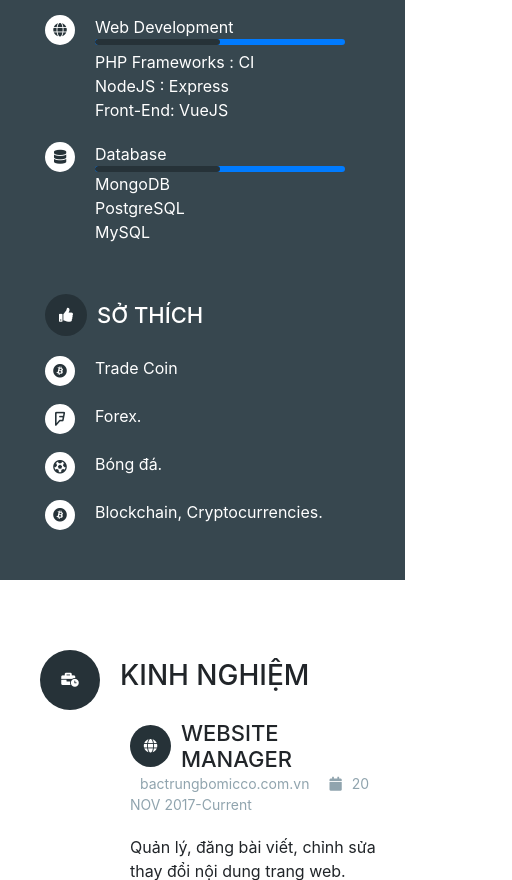
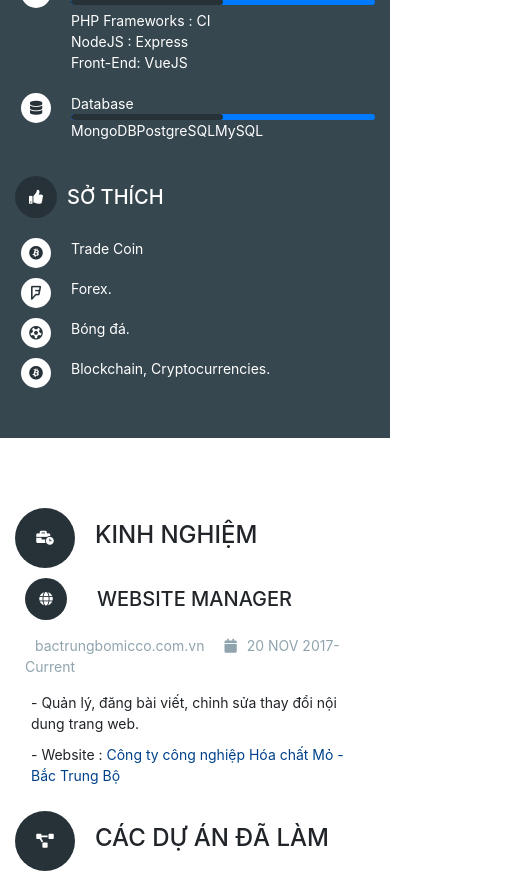
Before and after one commit to dangtuantung1993/TungCV, a Vue app: page / in a window 390 px wide. Shown: the part 1120-2000 px from the top of the page, 512 px wide, since content can reach past the window. Built offline with nearby package versions, Linux system fonts and the light colour scheme.

Commit message:
fix html css

```diff
--- a/src/App.vue
+++ b/src/App.vue
@@ -20,7 +20,7 @@
             <ul>
               <li class="flex">
                 <i class="far fa-school circle circle--small circle--white"></i>
-                <div>Đại Học Mỏ - Địa Chất (2011-2016)</div><br><br>
+                <div>Đại Học Mỏ - Địa Chất (2011-2016)</div><br>
               </li>
               <li class="flex">
                 <i class="fas fa-graduation-cap circle circle--small circle--white"></i>
@@ -39,7 +39,7 @@
             <ul>
               <li class="flex">
                 <i class="fa fa-map-marker circle circle--small circle--white"></i>
-                <span>Số 22, Đào Duy Từ, Tổ 19, P.Bắc Sơn, Thành Phố Tam Điệp, Ninh Bình</span>
+                <span>Số 22, Đào Duy Từ, P.Bắc Sơn, Tam Điệp, Ninh Bình</span>
               </li>
               <li class="flex">
                 <i class="fab fa-linkedin circle circle--small circle--white"></i>
@@ -91,8 +91,8 @@
                 <div class="flex--1">
                   <span>Database</span>
                   <span class="progress-bar"><span style="width:50%"></span></span>
-                  <span>MongoDB</span><br>
-                  <span>PostgreSQL</span><br>
+                  <span>MongoDB</span>
+                  <span>PostgreSQL</span>
                   <span>MySQL</span>
                 </div>
               </li>
@@ -108,15 +108,15 @@
             <ul>
               <li class="flex">
                 <i class="fab fa-bitcoin circle circle--small circle--white"></i>
-                <div>Trade Coin</div><br><br>
+                <div>Trade Coin</div>
               </li>
               <li class="flex">
                 <i class="fab fa-foursquare circle circle--small circle--white"></i>
-                <div>Forex.</div><br><br>
+                <div>Forex.</div>
               </li>
               <li class="flex">
                 <i class="fas fa-futbol circle circle--small circle--white"></i>
-                <div>Bóng đá.</div><br><br>
+                <div>Bóng đá.</div>
               </li>
               <li class="flex">
                 <i class="fab fa-bitcoin circle circle--small circle--white"></i>
@@ -127,6 +127,7 @@
         </div>
       </div>
       <div class="col-md-8 content">
+        <div class="col-md-12 ">
         <div class="section">
           <h2 class="section__title">
             <i class="fas fa-business-time circle circle--large"></i>
@@ -142,8 +143,12 @@
                   <span><i class="fa fa-calendar"></i>20 NOV 2017-Current</span>
               </div>
               <div class="module__content">
-                <span>Quản lý, đăng bài viết, chỉnh sửa thay đổi nội dung trang web.</span><br>
-                <a href="http://bactrungbomicco.com.vn">Công ty công nghiệp Hóa chất Mỏ - Bắc Trung Bộ </a>
+                <ul class="title title-margin">
+
+                <li>- Quản lý, đăng bài viết, chỉnh sửa thay đổi nội dung trang web.</li>
+                <li>- Website : <a href="http://bactrungbomicco.com.vn">Công ty công nghiệp Hóa chất Mỏ - Bắc Trung Bộ </a>
+                </li>
+                </ul>
               </div>
             </div><!-- End .module #4 -->
           </div><!-- End .section__content -->
@@ -165,10 +170,11 @@
                     <div><a href="https://github.com/dangtuantung1993/checkwallet">Website cho Check Wallet (Incomplete)</a></div>
 
                   </li>
+                  <li class="flex">- https://github.com/dangtuantung1993/checkwallet</li>
+                  <li class="flex">- Frontend: VueJs</li>
+                  <li class="flex">- Backend: NodeJs</li>
                 </ul>
-                <div>https://github.com/dangtuantung1993/checkwallet</div>
-                <div>Frontend: VueJs</div>
-                <div>Backend: NodeJs</div><br><br>
+
               </div>
             </div><!-- End .module #4 -->
           </div><!-- End .section__content -->
@@ -184,9 +190,10 @@
                     <a href="https://github.com/dangtuantung1993/tooljava">Tool Auto </a>
 
                   </li>
+                  <li class="flex">- https://github.com/dangtuantung1993/tooljava</li>
+                  <li class="flex">- Java</li>
                 </ul>
-                <div>https://github.com/dangtuantung1993/tooljava</div>
-                <div>Java</div>
+
               </div>
             </div><!-- End .module #4 -->
           </div><!-- End .section__content -->
@@ -199,20 +206,22 @@
           <div class="section__content">
             <div class="module">
               <div class="module__content">
-                <p>- Khả năng làm việc theo nhóm và độc lập.</p>
-                <p>- Đọc hiểu tài liệu và thực hiện theo yêu cầu.­</p>
-                <p>- Tinh thần trách nhiệm cao trong công việc.</p>
-                <p>- Khả năng chịu được áp lực công việc</p>
-                <p>- Tinh thần đoàn kết, thật thà, trung thực.</p>
-                <p>- Có khả năng quản lý công việc hiệu quả, khoa học và rõ ràng.</p>
+                <ul class="title">
 
+                <li>- Khả năng làm việc theo nhóm và độc lập.</li>
+                <li>- Đọc hiểu tài liệu và thực hiện theo yêu cầu.­</li>
+                <li>- Tinh thần trách nhiệm cao trong công việc.</li>
+                <li>- Khả năng chịu được áp lực công việc</li>
+                <li>- Tinh thần đoàn kết, thật thà, trung thực.</li>
+                <li>- Có khả năng quản lý công việc hiệu quả, khoa học và rõ ràng.</li>
+                </ul>
               </div>
             </div><!-- End .module #4 -->
           </div><!-- End .section__content -->
         </div><!-- End .section #1 -->
         <div class="section">
           </div><!-- End .section #2 -->
-          <div class="section">
+        <div class="section">
             <h2 class="section__title">
               <i class="fa fa-briefcase circle circle--large"></i>
               <span>Mong Muốn</span>
@@ -220,10 +229,10 @@
             <div class="section__content">
               <div class="module">
                 <div class="module__content">
-                  <ul>
-                    <li>Kỹ năng kỹ thuật: Công nghệ chuỗi khối</li>
-                    <li>Kỹ năng mềm: ngoại ngữ, kỹ năng thuyết trình, kỹ năng làm việc nhóm</li>
-                    <li>Trở thành Trưởng nhóm Kỹ thuật hoặc Quản lý Dự án với hiệu suất cao và phong cách chuyên nghiệp</li>
+                  <ul  class="title">
+                    <li>- Kỹ năng kỹ thuật: Công nghệ chuỗi khối</li>
+                    <li>- Kỹ năng mềm: ngoại ngữ, kỹ năng thuyết trình, kỹ năng làm việc nhóm</li>
+                    <li>- Trở thành Trưởng nhóm Kỹ thuật hoặc Quản lý Dự án với hiệu suất cao và phong cách chuyên nghiệp</li>
                   </ul>
                 </div>
               </div><!-- End .module #7 -->
@@ -231,6 +240,7 @@
             </div><!-- End .section #2 -->
           </div><!-- End .content -->
         </div>
+      </div>
       </div>
     </div>
 </template>
@@ -271,6 +281,9 @@ export default {
   footer, header, hgroup, menu, nav, section {
     display: block;
   }
+  .row{
+    margin-right: 0px!important;
+  }
   body {
     line-height: 1.625;
     font-size: 16px;
@@ -300,6 +313,25 @@ export default {
     vertical-align: middle;
     max-width: 100%;
   }
+  .module__content ul{
+    margin-top: 15px;
+    padding-left: 1px;
+  }
+  .module__content p{
+    padding-left: 50px;
+  }
+  .module__content .title li{
+    margin-bottom: 10px;
+  }
+  .title-margin li{
+    padding-left: 45px;
+  }
+  .content .module__content .flex{
+    padding-left: 50px;
+  }
+  .content .module__content .flex:first-child{
+    padding-left: 0px;
+  }
   p {
     margin: 0 0 10px;
   }
@@ -307,7 +339,14 @@ export default {
   /* Helper Class */
   .flex {
     display: flex;
+    margin-bottom: 10px;
   }
+  .flex  i{
+    width:30px!important;
+  }
+.fa-map-marker,.fa-linkedin{
+  padding:0px 10px!important;
+}
   .flex .flex--1 {
     flex: 1;
   }
@@ -317,11 +356,12 @@ export default {
   .sidebar {
     background: #37474f;
     color: #fff;
+    padding-right: 0px!important;
   }
 
   /* Avatar */
   .avatar {
-    width:103%;
+    width:100%;
     text-align: center;
     padding: 60px 0;
     background: #263238;
@@ -338,6 +378,7 @@ export default {
   }
   .avatar h4 {
     font-size: 22px;
+    margin-top: 10px;
   }
 
   /* Module */
@@ -348,7 +389,9 @@ export default {
   .sidebar .module:last-child {
     margin-bottom: 50px;
   }
-
+  .module__content{
+    margin-left: 5px;
+  }
   .module__title {
     font-size: 22px;
     text-transform: uppercase;
@@ -359,7 +402,9 @@ export default {
   .module__meta {
     font-size: 14px;
     color: #90a4ae;
-    margin-bottom: 20px;
+    margin-bottom: 15px;
+    margin-top: 15px;
+    padding-left: 45px;
   }
   .module__meta i {
     margin-right: 10px;
@@ -415,7 +460,7 @@ export default {
 
   /* Section */
   .section:not(.last-child) {
-    margin-bottom: 40px;
+    margin-bottom: 25px;
     margin-left: 40px;
   }
   .section__title {
@@ -424,7 +469,7 @@ export default {
     margin: 0 0 10px;
   }
   .section__content {
-    padding-left: 90px;
+    padding-left: 74px;
   }
   .content{
     padding-top: 70px;
@@ -442,4 +487,77 @@ export default {
     text-transform: uppercase;
     margin-top: 15px;
   }
+  a{
+    color: #00428a!important;
+  }
+  /*ressponsive*/
+  @media  (max-width: 1141px){
+.sidebar{
+  max-width:387px!important;
+}
+  .content{
+    max-width:calc(100% - 387px)!important;
+  }
+  }
+  @media  (max-width: 1024px){
+    .section:not(.last-child){
+      margin-left: 0px;
+    }
+  }
+  @media  (max-width: 942px){
+    .sidebar .module {
+      padding: 0 10px;
+      margin-top: 35px;
+    }
+    .sidebar{
+      max-width:355px!important;
+    }
+    .content{
+      max-width:calc(100% - 355px)!important;
+    }
+    .fa-github{
+      padding:0px 10px;
+    }
+  }
+  @media  (max-width: 914px){
+    .sidebar{
+      max-width:100%!important;
+      flex: 0px!important;
+    }
+    .content{
+      max-width:100%!important;
+    }
+    .sidebar .module {
+      padding: 0 25px;
+    }
+    .content{
+      flex: 0px!important;
+    }
+    .content .col-md-12{
+      padding: 0px 25px!important;
+    }
+  }
+  @media  (max-width: 540px){
+    .content .col-md-12,.sidebar .module{
+      padding: 0px 15px 0px 15px!important;
+    }
+    .section__content {
+      padding-left: 10px;
+    }
+    .content .module__title .circle{
+      margin-right: 30px;
+    }
+    .title-margin li,.module__meta,.content .module__content .flex {
+      padding-left: 0px;
+    }
+    .section__title{
+      font-size:24px;
+    }
+    .module__title span{
+      font-size: 20px;
+    }
+    body{
+      font-size:14px!important;
+    }
+  }
 </style>
--- a/src/main.js
+++ b/src/main.js
@@ -3,8 +3,7 @@ import App from './App.vue'
 import 'bootstrap/dist/css/bootstrap.min.css'
 
 Vue.config.productionTip = false
+
 new Vue({
-  el: '#app',
-  template: '<app/>',
   render: h => h(App),
 }).$mount('#app')
```
